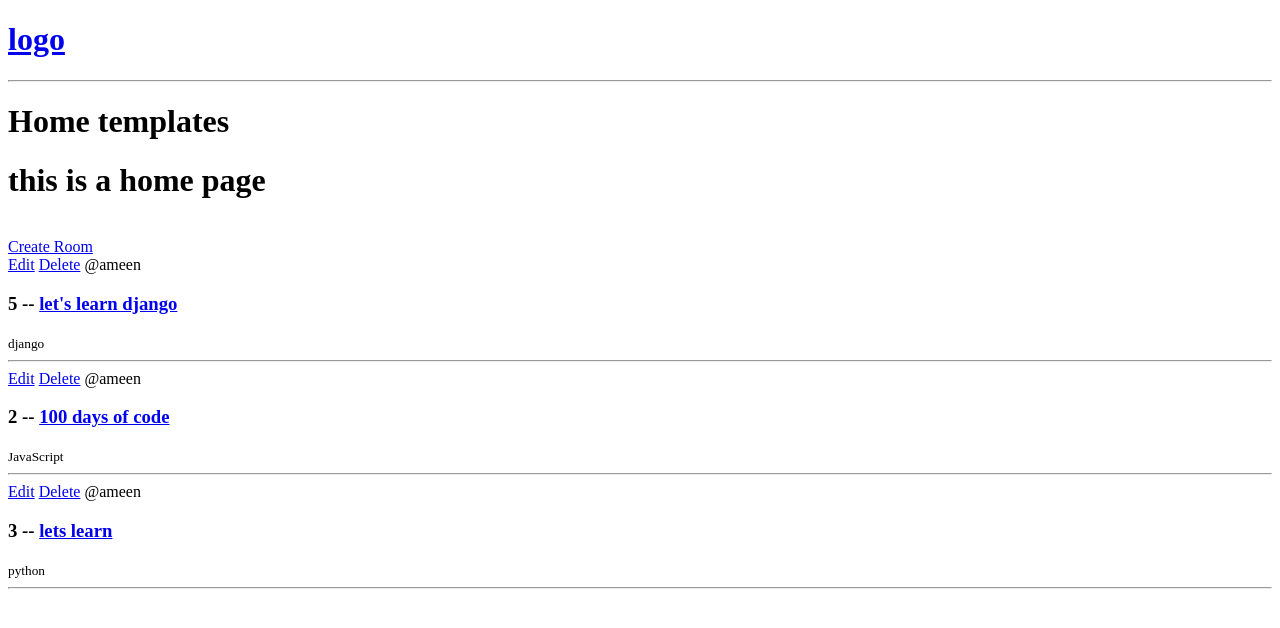
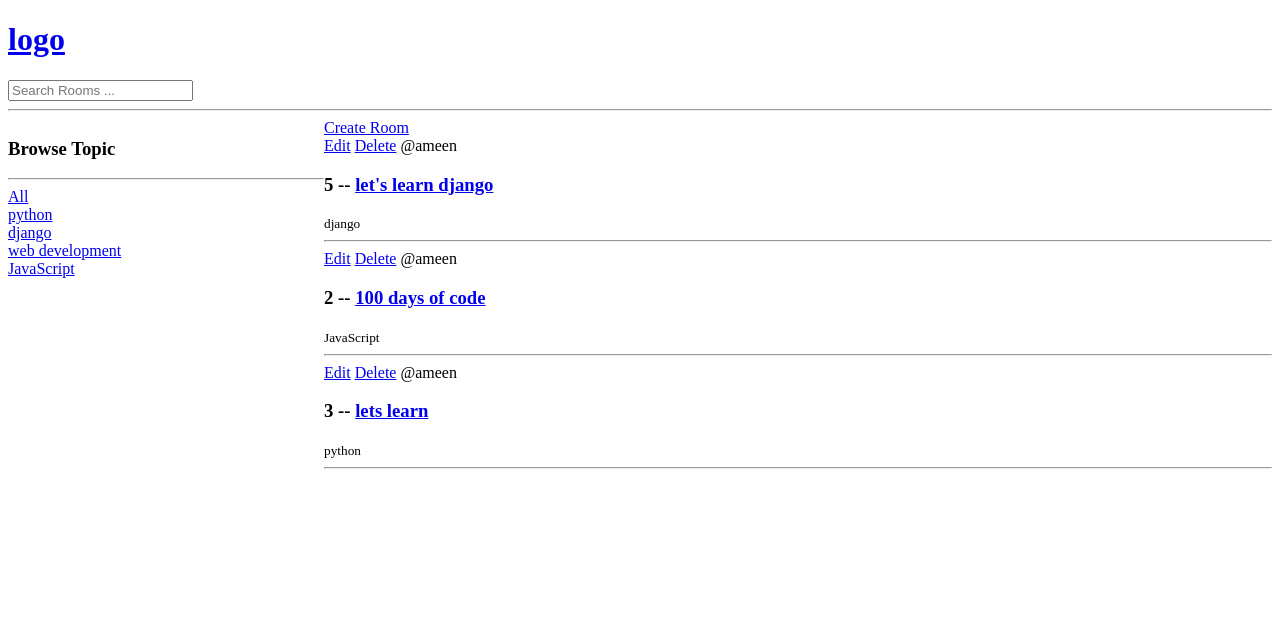
Before and after one commit to Ameen-K-Nejeeb/LearnLoop, a Django app: page / in a window 1280 px wide. Shown: the top 628 px of the page. Run offline with Django 5.2, Linux system fonts and the light colour scheme; data comes from the database, SQL or seed files in the repository.

Commit message:
update: Search queary , fetches romms and searches topic name,room name , and description

```diff
--- a/base/templates/base/home.html
+++ b/base/templates/base/home.html
@@ -2,12 +2,37 @@
 
 {% block content %}
 
-  <h1>Home templates</h1>
-  <h1>this is a home page</h1>
 
-  <br>
+<style>
 
-  <div>
+  .home-container{
+     display: grid;
+     grid-template-columns: 1fr 3fr;
+  }
+
+</style>
+
+
+  <div class="home-container">
+
+    <div>
+      <h3>Browse Topic</h3>
+      <hr>
+
+      <div>
+        <a href="{% url 'home' %}">All</a>
+      </div>
+
+      {% for topic in topics  %}
+        <div>
+          <a href="{% url 'home' %}?q={{topic.name}}">{{topic.name}}</a>
+        </div>
+      {% endfor %}
+
+    </div>
+
+    <div>
+
 
     <a href="{% url 'create-room' %}">Create Room</a>
 
@@ -26,6 +51,9 @@
       {% endfor %}
     </div>
 
+
+    </div>
+
   </div>
 
 {% endblock content %}
--- a/base/views.py
+++ b/base/views.py
@@ -1,5 +1,6 @@
 from django.shortcuts import render,redirect # type: ignore
-from .models import Room
+from django.db.models import Q            # type: ignore
+from .models import Room,Topic
 from .forms import RoomForm
 
 # Create your views here.
@@ -7,8 +8,18 @@ from .forms import RoomForm
 
 
 def home(request):
-    rooms = Room.objects.all()
-    context = {"rooms":rooms}
+    q = request.GET.get('q', '')
+
+
+    rooms = Room.objects.filter(
+        Q(topic__name__icontains=q) |
+        Q(name__icontains=q) |
+        Q(description__icontains=q)
+        )
+
+    topics = Topic.objects.all()
+
+    context = {"rooms":rooms , "topics": topics}
     return render(request, 'base/home.html', context)
 
 def room(request,pk):
--- a/templates/navbar.html
+++ b/templates/navbar.html
@@ -1,4 +1,9 @@
 <a href= "main.html">
     <h1>logo</h1>
 </a>
+
+<form action="{% url 'home' %}" method="GET">
+    <input type="text" name="q" placeholder="Search Rooms ..." />
+</form>
+
 <hr>
```
